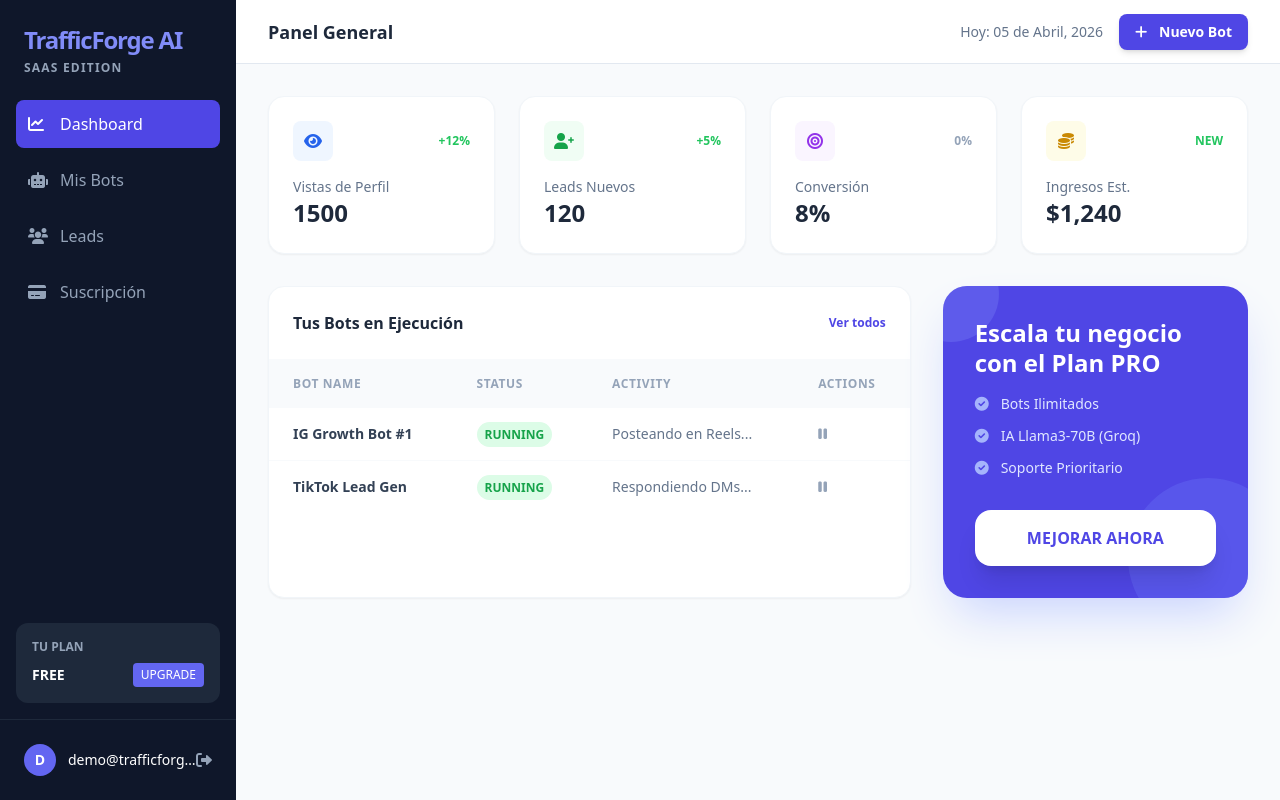
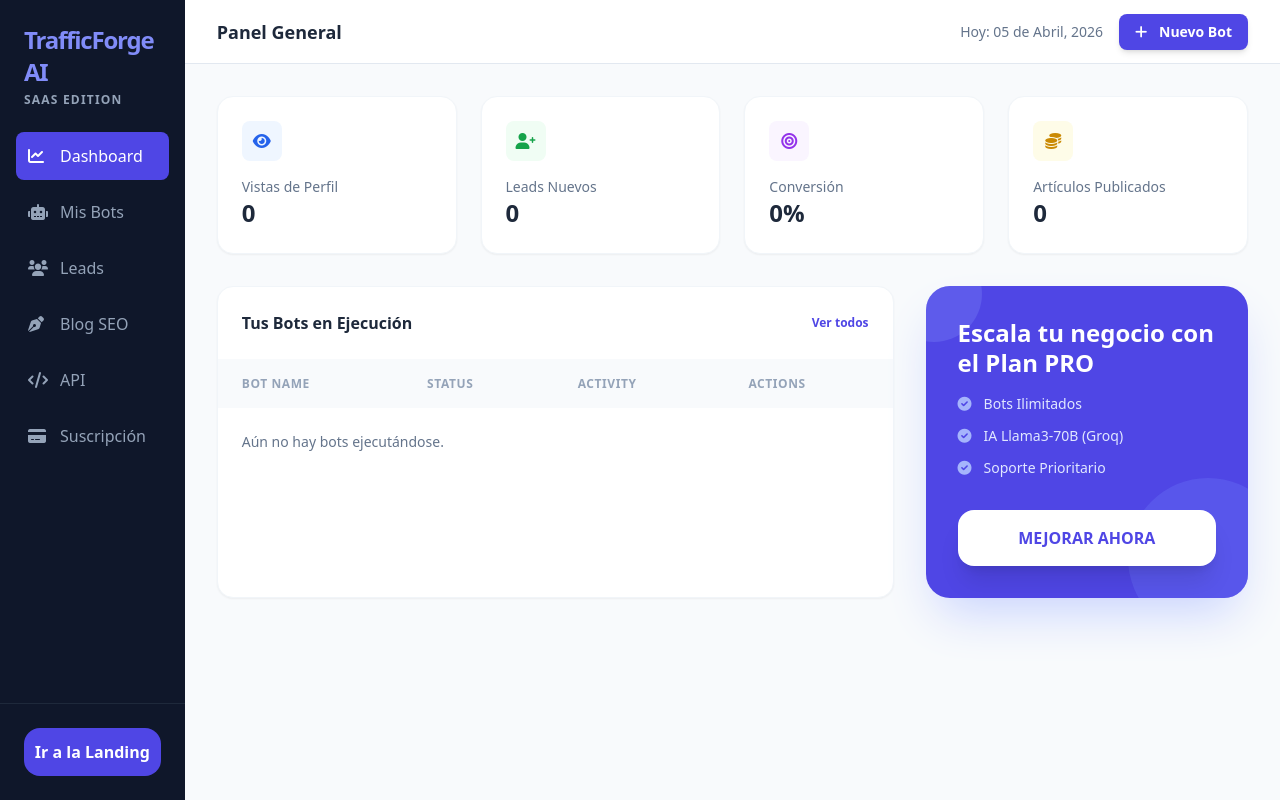
Before and after one commit to solglonessrl-creator/TrafficForge-AI, a FastAPI app: page / in a window 1280 px wide. Run offline with FastAPI, Linux system fonts and the light colour scheme; some libraries are stand-ins or nearby versions.

Commit message:
Remove demo data, enable real counters, add docs back link

```diff
--- a/backend/app/main.py
+++ b/backend/app/main.py
@@ -1,81 +1,123 @@
 from pathlib import Path
 
-from fastapi import FastAPI, Depends, Request
+from fastapi import FastAPI, Request
+from fastapi.openapi.docs import get_swagger_ui_html
 from fastapi.templating import Jinja2Templates
 from fastapi.responses import HTMLResponse
 from .core.config import settings
 from .core.scheduler import start_scheduler, stop_scheduler
-from .modules import auth, traffic, automation, chatbot, funnel, email_service, analysis, organic
+from .core.storage import read_json
+from .modules import traffic, automation, chatbot, funnel, email_service, analysis, organic
 
-app = FastAPI(title=settings.PROJECT_NAME)
+app = FastAPI(title=settings.PROJECT_NAME, docs_url=None, redoc_url=None)
 
 # Configuración de Jinja2
 templates = Jinja2Templates(directory=str(Path(__file__).resolve().parent / "templates"))
+
+
+@app.get("/docs", include_in_schema=False)
+async def docs():
+    response = get_swagger_ui_html(openapi_url="/openapi.json", title=f"{settings.PROJECT_NAME} - API")
+    html = response.body.decode("utf-8", errors="ignore")
+    banner = (
+        "<div style=\"padding:12px 16px;background:#0f172a;color:#fff;"
+        "font-family:ui-sans-serif,system-ui,-apple-system,Segoe UI,Roboto,Arial;"
+        "display:flex;align-items:center;gap:12px;position:sticky;top:0;z-index:9999;\">"
+        "<a href=\"/\" style=\"color:#fff;text-decoration:none;font-weight:800;\">← Volver al Dashboard</a>"
+        "<a href=\"/blog\" style=\"color:#cbd5e1;text-decoration:none;font-weight:700;\">Blog</a>"
+        "<a href=\"/bots\" style=\"color:#cbd5e1;text-decoration:none;font-weight:700;\">Bots</a>"
+        "<a href=\"/leads\" style=\"color:#cbd5e1;text-decoration:none;font-weight:700;\">Leads</a>"
+        "</div>"
+    )
+    if "<body>" in html:
+        html = html.replace("<body>", f"<body>{banner}", 1)
+    return HTMLResponse(content=html)
+
+
+def _compute_stats():
+    analytics = read_json("analytics", default={"pageviews": {}, "referrers": {}})
+    pageviews = analytics.get("pageviews") if isinstance(analytics.get("pageviews"), dict) else {}
+    visitors = int(sum(int(v) for v in pageviews.values() if isinstance(v, (int, float, str)) and str(v).isdigit()))
+
+    leads = read_json("leads", default={})
+    leads_dict = leads if isinstance(leads, dict) else {}
+    leads_captured = len(leads_dict)
+
+    posts = read_json("posts", default={})
+    posts_dict = posts if isinstance(posts, dict) else {}
+    published_posts = sum(1 for p in posts_dict.values() if isinstance(p, dict) and p.get("status") == "published")
+
+    conversion_rate = "0%"
+    if visitors > 0:
+        conversion_rate = f"{(leads_captured / visitors) * 100:.1f}%"
+
+    return {
+        "visitors": visitors,
+        "leads_captured": leads_captured,
+        "conversion_rate": conversion_rate,
+        "published_posts": published_posts,
+    }
+
+def _bots_preview():
+    tasks = read_json("automation_tasks", default={})
+    tasks_dict = tasks if isinstance(tasks, dict) else {}
+    items = [t for t in tasks_dict.values() if isinstance(t, dict)]
+    items.sort(key=lambda x: x.get("created_at") or "", reverse=True)
+    return items[:8]
+
 
 @app.get("/", response_class=HTMLResponse)
 async def root(request: Request):
     """
     Renderiza el Dashboard principal de TrafficForge AI.
     """
-    # Simulación de usuario autenticado para el demo
-    user = {
-        "email": "demo@trafficforge.ai",
-        "plan": "free"
-    }
-    stats = {
-        "visitors": 1500,
-        "leads_captured": 120,
-        "conversion_rate": "8%",
-        "active_campaigns": 3,
-        "roi_estimate": "250%"
-    }
+    stats = _compute_stats()
     template = templates.env.get_template("dashboard.html")
-    html = template.render(request=request, stats=stats, user=user, landing_url=settings.LANDING_PAGE_URL)
+    html = template.render(
+        request=request,
+        stats=stats,
+        bots=_bots_preview(),
+        landing_url=settings.LANDING_PAGE_URL,
+    )
     return HTMLResponse(content=html)
 
 @app.get("/bots", response_class=HTMLResponse, include_in_schema=False)
 async def bots_page(request: Request):
-    user = {
-        "email": "demo@trafficforge.ai",
-        "plan": "free"
-    }
-    bots = [
-        {"name": "IG Growth Bot #1", "status": "RUNNING", "activity": "Posteando en Reels..."},
-        {"name": "TikTok Lead Gen", "status": "RUNNING", "activity": "Respondiendo DMs..."},
-        {"name": "SEO Publisher", "status": "IDLE", "activity": "Esperando siguiente ejecución..."},
-    ]
+    tasks = read_json("automation_tasks", default={})
+    tasks_dict = tasks if isinstance(tasks, dict) else {}
+    bots = list(tasks_dict.values())
     template = templates.env.get_template("bots.html")
-    html = template.render(request=request, user=user, bots=bots, landing_url=settings.LANDING_PAGE_URL)
+    html = template.render(request=request, bots=bots, landing_url=settings.LANDING_PAGE_URL)
     return HTMLResponse(content=html)
 
 @app.get("/leads", response_class=HTMLResponse, include_in_schema=False)
 async def leads_page(request: Request):
-    user = {
-        "email": "demo@trafficforge.ai",
-        "plan": "free"
-    }
+    leads = read_json("leads", default={})
+    leads_dict = leads if isinstance(leads, dict) else {}
+    sources = {}
+    conversions_whatsapp = 0
+    for lead in leads_dict.values():
+        if not isinstance(lead, dict):
+            continue
+        source = str(lead.get("source") or "unknown")
+        sources[source] = int(sources.get(source, 0)) + 1
+        if str(lead.get("whatsapp") or "").strip():
+            conversions_whatsapp += 1
+
     stats = {
-        "total_leads": 125,
-        "conversions_whatsapp": 45,
-        "sales_closed": 12,
-        "sources": {
-            "tiktok": 60,
-            "instagram": 40,
-            "seo": 25
-        }
+        "total_leads": len(leads_dict),
+        "conversions_whatsapp": conversions_whatsapp,
+        "sales_closed": 0,
+        "sources": sources,
     }
     template = templates.env.get_template("leads.html")
-    html = template.render(request=request, user=user, stats=stats, landing_url=settings.LANDING_PAGE_URL)
+    html = template.render(request=request, stats=stats, landing_url=settings.LANDING_PAGE_URL)
     return HTMLResponse(content=html)
 
 @app.get("/subscription", response_class=HTMLResponse, include_in_schema=False)
 async def subscription_page(request: Request):
-    user = {
-        "email": "demo@trafficforge.ai",
-        "plan": "free"
-    }
     template = templates.env.get_template("subscription.html")
-    html = template.render(request=request, user=user, landing_url=settings.LANDING_PAGE_URL)
+    html = template.render(request=request, landing_url=settings.LANDING_PAGE_URL)
     return HTMLResponse(content=html)
 
 @app.middleware("http")
@@ -96,7 +138,6 @@ async def on_shutdown():
     stop_scheduler()
 
 # Incluir routers
-app.include_router(auth.router, prefix="/auth", tags=["Auth"])
 app.include_router(traffic.router, prefix="/traffic", tags=["Traffic"])
 app.include_router(automation.router, prefix="/automation", tags=["Automation"])
 app.include_router(chatbot.router, prefix="/chatbot", tags=["Chatbot"])
--- a/backend/app/modules/chatbot.py
+++ b/backend/app/modules/chatbot.py
@@ -1,9 +1,8 @@
-from fastapi import APIRouter, HTTPException, Depends
+from fastapi import APIRouter, HTTPException
 from pydantic import BaseModel
 from openai import OpenAI
 from groq import Groq
 from ..core.config import settings
-from .auth import get_current_user
 
 router = APIRouter()
 
@@ -48,7 +47,7 @@ Nuestros servicios principales son:
 """
 
 @router.post("/respond")
-async def chat_with_lead(request: LeadMessage, current_user: dict = Depends(get_current_user)):
+async def chat_with_lead(request: LeadMessage):
     """
     Responde a un lead. Solo para usuarios con suscripción activa.
     """
--- a/backend/app/templates/dashboard.html
+++ b/backend/app/templates/dashboard.html
@@ -25,27 +25,20 @@
                 <a href="/leads" class="flex items-center space-x-3 p-3 text-slate-400 hover:bg-slate-800 hover:text-white rounded-lg font-medium transition">
                     <i class="fas fa-users w-5"></i> <span>Leads</span>
                 </a>
+                <a href="/blog" class="flex items-center space-x-3 p-3 text-slate-400 hover:bg-slate-800 hover:text-white rounded-lg font-medium transition">
+                    <i class="fas fa-pen-nib w-5"></i> <span>Blog SEO</span>
+                </a>
+                <a href="/docs" class="flex items-center space-x-3 p-3 text-slate-400 hover:bg-slate-800 hover:text-white rounded-lg font-medium transition">
+                    <i class="fas fa-code w-5"></i> <span>API</span>
+                </a>
                 <a href="/subscription" class="flex items-center space-x-3 p-3 text-slate-400 hover:bg-slate-800 hover:text-white rounded-lg font-medium transition">
                     <i class="fas fa-credit-card w-5"></i> <span>Suscripción</span>
                 </a>
             </nav>
-            <div class="p-4 bg-slate-800 m-4 rounded-xl">
-                <p class="text-xs text-slate-400 uppercase font-bold mb-2">Tu Plan</p>
-                <div class="flex items-center justify-between">
-                    <span class="text-sm font-bold">{{ user.plan | upper }}</span>
-                    {% if user.plan == 'free' %}
-                    <a href="{{ landing_url }}" target="_blank" rel="noopener noreferrer" class="text-xs bg-indigo-500 hover:bg-indigo-600 text-white px-2 py-1 rounded transition">UPGRADE</a>
-                    {% endif %}
-                </div>
-            </div>
-            <div class="p-6 border-t border-slate-800 flex items-center justify-between">
-                <div class="flex items-center space-x-3">
-                    <div class="w-8 h-8 bg-indigo-500 rounded-full flex items-center justify-center font-bold text-sm">
-                        {{ user.email[0] | upper }}
-                    </div>
-                    <span class="text-sm font-medium truncate w-32">{{ user.email }}</span>
-                </div>
-                <a href="#" class="text-slate-400 hover:text-white"><i class="fas fa-sign-out-alt"></i></a>
+            <div class="p-6 border-t border-slate-800">
+                <a href="{{ landing_url }}" target="_blank" rel="noopener noreferrer" class="w-full inline-flex items-center justify-center bg-indigo-600 text-white py-3 rounded-2xl font-black hover:bg-indigo-700 transition">
+                    Ir a la Landing
+                </a>
             </div>
         </aside>
 
@@ -69,7 +62,6 @@
                     <div class="bg-white p-6 rounded-2xl shadow-sm border border-slate-100">
                         <div class="flex items-center justify-between mb-4">
                             <div class="w-10 h-10 bg-blue-50 text-blue-600 rounded-lg flex items-center justify-center"><i class="fas fa-eye"></i></div>
-                            <span class="text-xs font-bold text-green-500">+12%</span>
                         </div>
                         <p class="text-sm text-slate-500 font-medium">Vistas de Perfil</p>
                         <p class="text-2xl font-black text-slate-800">{{ stats.visitors }}</p>
@@ -77,7 +69,6 @@
                     <div class="bg-white p-6 rounded-2xl shadow-sm border border-slate-100">
                         <div class="flex items-center justify-between mb-4">
                             <div class="w-10 h-10 bg-green-50 text-green-600 rounded-lg flex items-center justify-center"><i class="fas fa-user-plus"></i></div>
-                            <span class="text-xs font-bold text-green-500">+5%</span>
                         </div>
                         <p class="text-sm text-slate-500 font-medium">Leads Nuevos</p>
                         <p class="text-2xl font-black text-slate-800">{{ stats.leads_captured }}</p>
@@ -85,7 +76,6 @@
                     <div class="bg-white p-6 rounded-2xl shadow-sm border border-slate-100">
                         <div class="flex items-center justify-between mb-4">
                             <div class="w-10 h-10 bg-purple-50 text-purple-600 rounded-lg flex items-center justify-center"><i class="fas fa-bullseye"></i></div>
-                            <span class="text-xs font-bold text-slate-400">0%</span>
                         </div>
                         <p class="text-sm text-slate-500 font-medium">Conversión</p>
                         <p class="text-2xl font-black text-slate-800">{{ stats.conversion_rate }}</p>
@@ -93,10 +83,9 @@
                     <div class="bg-white p-6 rounded-2xl shadow-sm border border-slate-100">
                         <div class="flex items-center justify-between mb-4">
                             <div class="w-10 h-10 bg-yellow-50 text-yellow-600 rounded-lg flex items-center justify-center"><i class="fas fa-coins"></i></div>
-                            <span class="text-xs font-bold text-green-500">NEW</span>
                         </div>
-                        <p class="text-sm text-slate-500 font-medium">Ingresos Est.</p>
-                        <p class="text-2xl font-black text-slate-800">$1,240</p>
+                        <p class="text-sm text-slate-500 font-medium">Artículos Publicados</p>
+                        <p class="text-2xl font-black text-slate-800">{{ stats.published_posts }}</p>
                     </div>
                 </div>
 
@@ -118,18 +107,22 @@
                                     </tr>
                                 </thead>
                                 <tbody class="text-sm divide-y divide-slate-50">
-                                    <tr>
-                                        <td class="px-6 py-4 font-bold text-slate-700">IG Growth Bot #1</td>
-                                        <td class="px-6 py-4"><span class="px-2 py-1 bg-green-100 text-green-600 text-xs rounded-full font-bold">RUNNING</span></td>
-                                        <td class="px-6 py-4 text-slate-500">Posteando en Reels...</td>
-                                        <td class="px-6 py-4"><a href="/bots" class="text-slate-400 hover:text-red-500"><i class="fas fa-pause"></i></a></td>
-                                    </tr>
-                                    <tr>
-                                        <td class="px-6 py-4 font-bold text-slate-700">TikTok Lead Gen</td>
-                                        <td class="px-6 py-4"><span class="px-2 py-1 bg-green-100 text-green-600 text-xs rounded-full font-bold">RUNNING</span></td>
-                                        <td class="px-6 py-4 text-slate-500">Respondiendo DMs...</td>
-                                        <td class="px-6 py-4"><a href="/bots" class="text-slate-400 hover:text-red-500"><i class="fas fa-pause"></i></a></td>
-                                    </tr>
+                                    {% if bots and bots|length > 0 %}
+                                        {% for bot in bots %}
+                                        <tr>
+                                            <td class="px-6 py-4 font-bold text-slate-700">{{ bot.name }}</td>
+                                            <td class="px-6 py-4">
+                                                <span class="px-2 py-1 bg-green-100 text-green-600 text-xs rounded-full font-bold">{{ bot.status }}</span>
+                                            </td>
+                                            <td class="px-6 py-4 text-slate-500">{{ bot.activity }}</td>
+                                            <td class="px-6 py-4"><a href="/bots" class="text-slate-400 hover:text-red-500"><i class="fas fa-eye"></i></a></td>
+                                        </tr>
+                                        {% endfor %}
+                                    {% else %}
+                                        <tr>
+                                            <td class="px-6 py-6 text-slate-500" colspan="4">Aún no hay bots ejecutándose.</td>
+                                        </tr>
+                                    {% endif %}
                                 </tbody>
                             </table>
                         </div>
--- a/backend/app/templates/subscription.html
+++ b/backend/app/templates/subscription.html
@@ -21,8 +21,8 @@
             <div class="flex items-center justify-between">
                 <div>
                     <p class="text-xs uppercase font-black text-slate-500">Plan actual</p>
-                    <p class="text-2xl font-black mt-2">{{ user.plan | upper }}</p>
-                    <p class="text-sm text-slate-500 mt-2">La compra/Stripe se integra cuando confirmemos que todo está funcionando a nivel profesional.</p>
+                    <p class="text-2xl font-black mt-2">MANUAL</p>
+                    <p class="text-sm text-slate-500 mt-2">Pagos y login se integran después de validar el sistema en producción.</p>
                 </div>
                 <a href="{{ landing_url }}" target="_blank" rel="noopener noreferrer" class="px-6 py-3 rounded-2xl bg-indigo-600 text-white font-black hover:bg-indigo-700">
                     Mejorar plan
```
Also changed, not shown: USO_SISTEMA.txt (added, +73 -0 lines), backend/app/modules/automation.py (+25 -16 lines), backend/app/modules/funnel.py (+33 -23 lines), backend/app/modules/traffic.py (+3 -8 lines), backend/app/templates/bots.html (+7 -1 lines).
